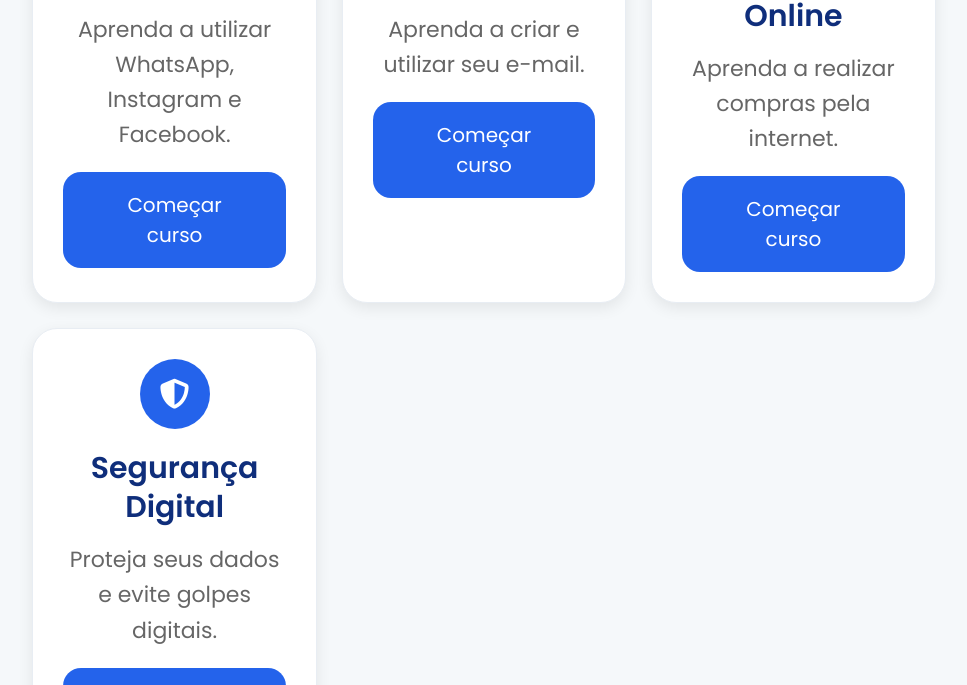
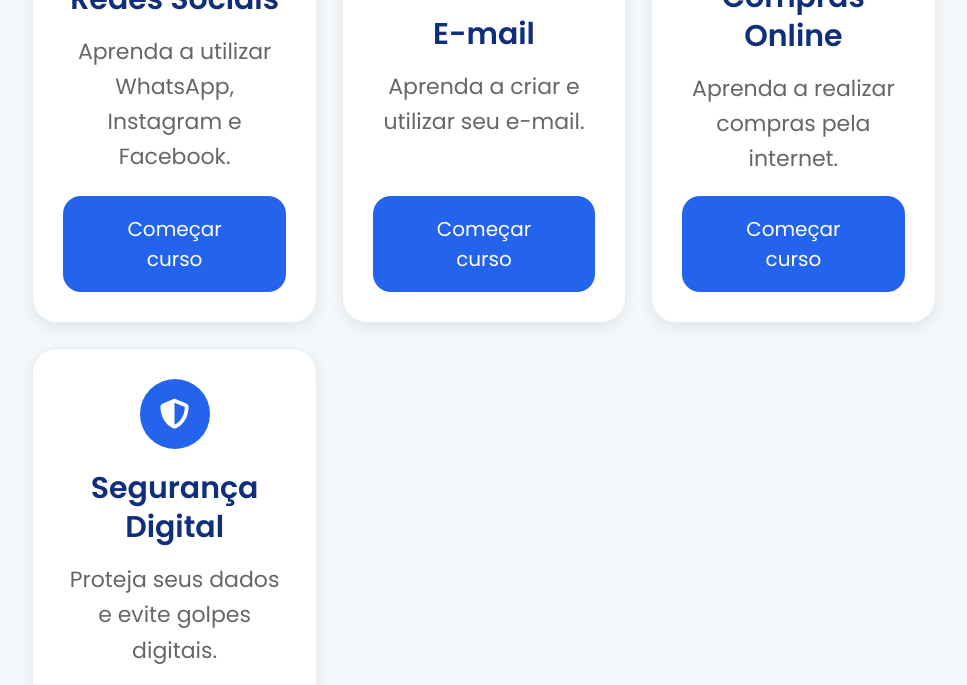
Before and after one commit to VictorAndrade-dev/TechSenior, a website: page Perfil.html in a window 1280 px wide. Shown: the part 2287-2972 px from the top of the page, without its empty margins (156-1123 px from the left). Drawn offline with Linux system fonts and the light colour scheme; no server answers.

Commit message:
Alterando o css da página de perfil

```diff
--- a/Estilos - CSS/Perfil.css
+++ b/Estilos - CSS/Perfil.css
@@ -169,10 +169,28 @@
   text-align: center;
 
   transition: 0.3s;
+
+  display: flex;
+
+  flex-direction: column;
+
+  height: 100%;
 }
 
 .card-curso:hover {
   transform: translateY(-8px);
+}
+
+.card-curso p {
+  color: var(--texto);
+
+  line-height: 1.6;
+
+  margin-bottom: 20px;
+}
+
+.card-curso .btn-card {
+  margin-top: auto;
 }
 
 .icone-curso {
@@ -203,14 +221,6 @@
   color: var(--titulo);
 
   margin-bottom: 15px;
-}
-
-.card-curso p {
-  color: var(--texto);
-
-  line-height: 1.6;
-
-  margin-bottom: 20px;
 }
 
 /* ==========================================
```
